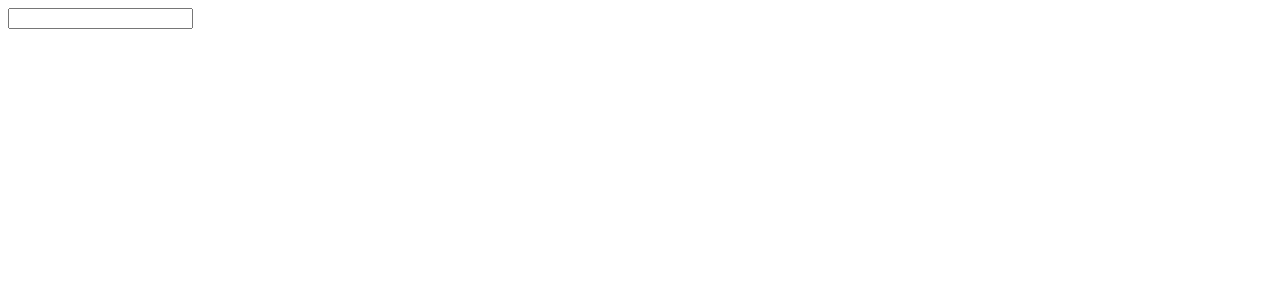
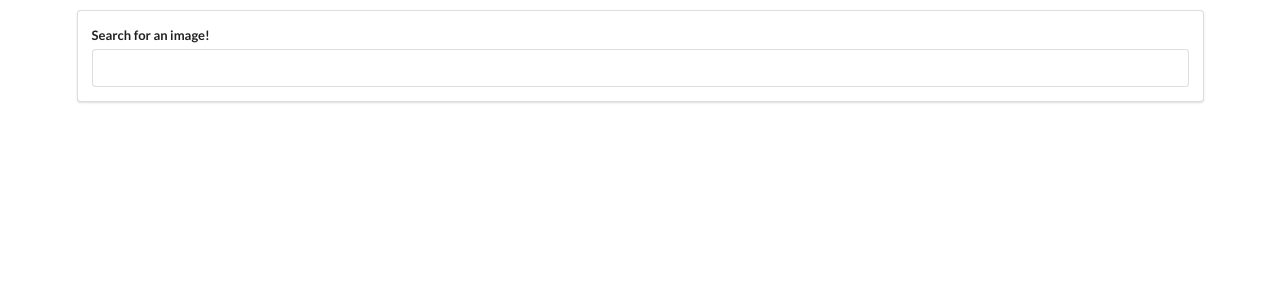
Before and after one commit to evanszymkowicz/image-fetcher, a React (Create React App) app: page / in a window 1280 px wide. Shown: the top 300 px of the page. Built offline with nearby package versions, Linux system fonts and the light colour scheme.

Commit message:
Search event handler

```diff
--- a/public/index.html
+++ b/public/index.html
@@ -2,39 +2,14 @@
 <html lang="en">
   <head>
     <meta charset="utf-8" />
-    <meta
-      name="viewport"
-      content="width=device-width, initial-scale=1, shrink-to-fit=no"
-    />
+    <meta name="viewport"content="width=device-width, initial-scale=1, shrink-to-fit=no" />
     <meta name="theme-color" content="#000000" />
-    <!--
-      manifest.json provides metadata used when your web app is added to the
-      homescreen on Android. See https://developers.google.com/web/fundamentals/web-app-manifest/
-    -->
+    <link rel="stylesheet" href="https://cdnjs.cloudflare.com/ajax/libs/semantic-ui/2.4.1/semantic.min.css">
     <link rel="manifest" href="%PUBLIC_URL%/manifest.json" />
-    <!--
-      Notice the use of %PUBLIC_URL% in the tags above.
-      It will be replaced with the URL of the `public` folder during the build.
-      Only files inside the `public` folder can be referenced from the HTML.
-
-      Unlike "/favicon.ico" or "favicon.ico", "%PUBLIC_URL%/favicon.ico" will
-      work correctly both with client-side routing and a non-root public URL.
-      Learn how to configure a non-root public URL by running `npm run build`.
-    -->
     <title>Image Finder</title>
   </head>
   <body>
     <noscript>You need to enable JavaScript to run this app.</noscript>
     <div id="root"></div>
-    <!--
-      This HTML file is a template.
-      If you open it directly in the browser, you will see an empty page.
-
-      You can add webfonts, meta tags, or analytics to this file.
-      The build step will place the bundled scripts into the <body> tag.
-
-      To begin the development, run `npm start` or `yarn start`.
-      To create a production bundle, use `npm run build` or `yarn build`.
-    -->
   </body>
 </html>
--- a/src/components/App.js
+++ b/src/components/App.js
@@ -3,7 +3,7 @@ import SearchBar from "./SearchBar";
 
 const App = () => {
   return (
-    <div>
+    <div className= "ui container" style={{ marginTop: '10px'}}>
       <SearchBar />
     </div>
   );
--- a/src/components/SearchBar.js
+++ b/src/components/SearchBar.js
@@ -1,11 +1,20 @@
 import React from "react";
 
 class SearchBar extends React.Component {
+  state = { term: '' };
+
   render() {
     return (
-      <div>
-        <form>
-          <input type="text" />
+      <div className="ui segment">
+        <form className="ui form">
+          <div className="field">
+          <label>Search for an image!</label>
+          <input
+            type="text"
+            value={this.state.term}
+            onChange={(e) => this.setState({ term: e.target.value })} /* don't use an () with an event handler in state*/
+            />
+          </div>
         </form>
       </div>
     )
@@ -13,3 +22,10 @@ class SearchBar extends React.Component {
 }
 
 export default SearchBar;
+
+/*
+This has been refactored to be a "controlled component."
+A callback is invoked as soon as the user types in an input. The result is
+pulled from the event object and then updates the state, pulled from e.target.value
+and rerenders automatically.
+*/
```
